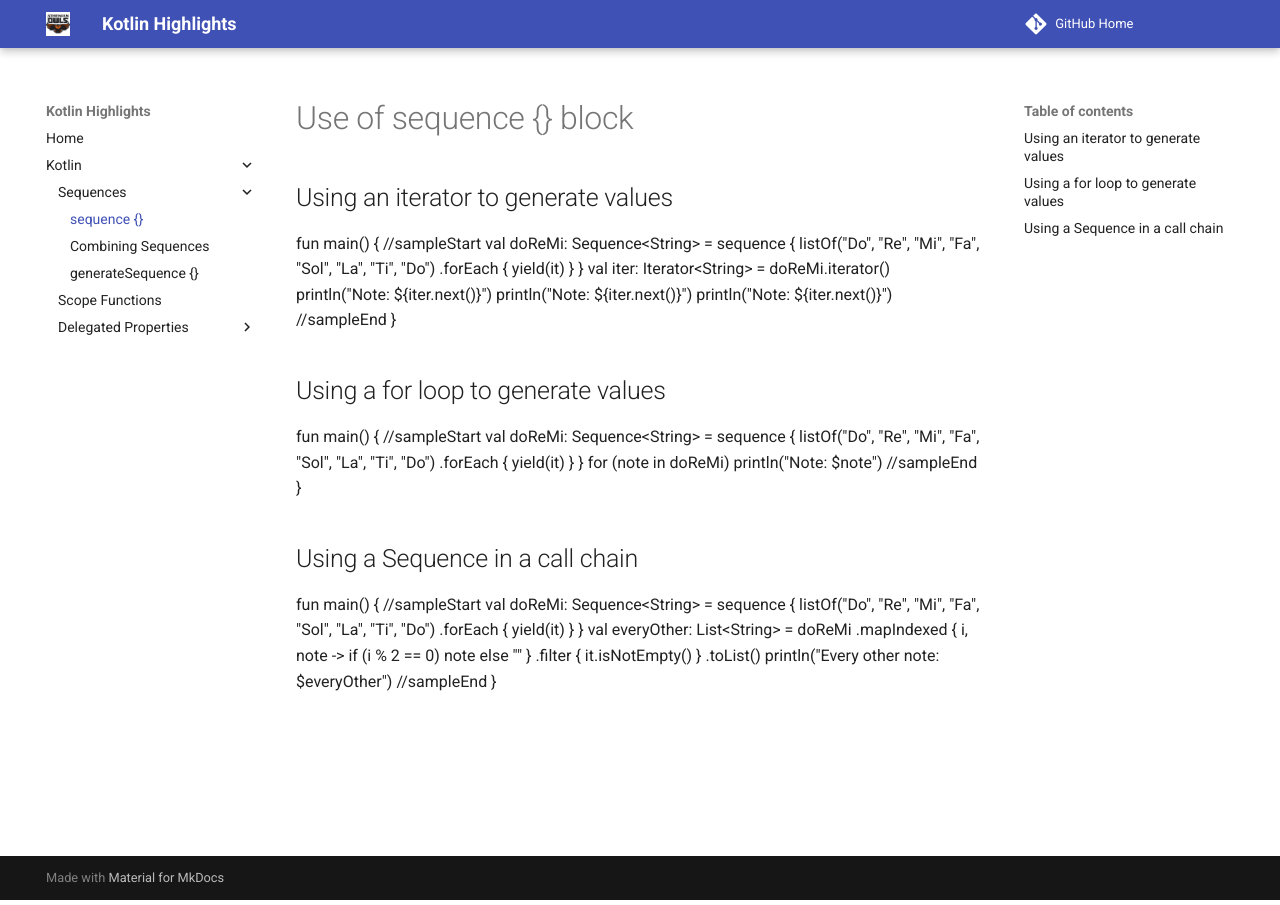
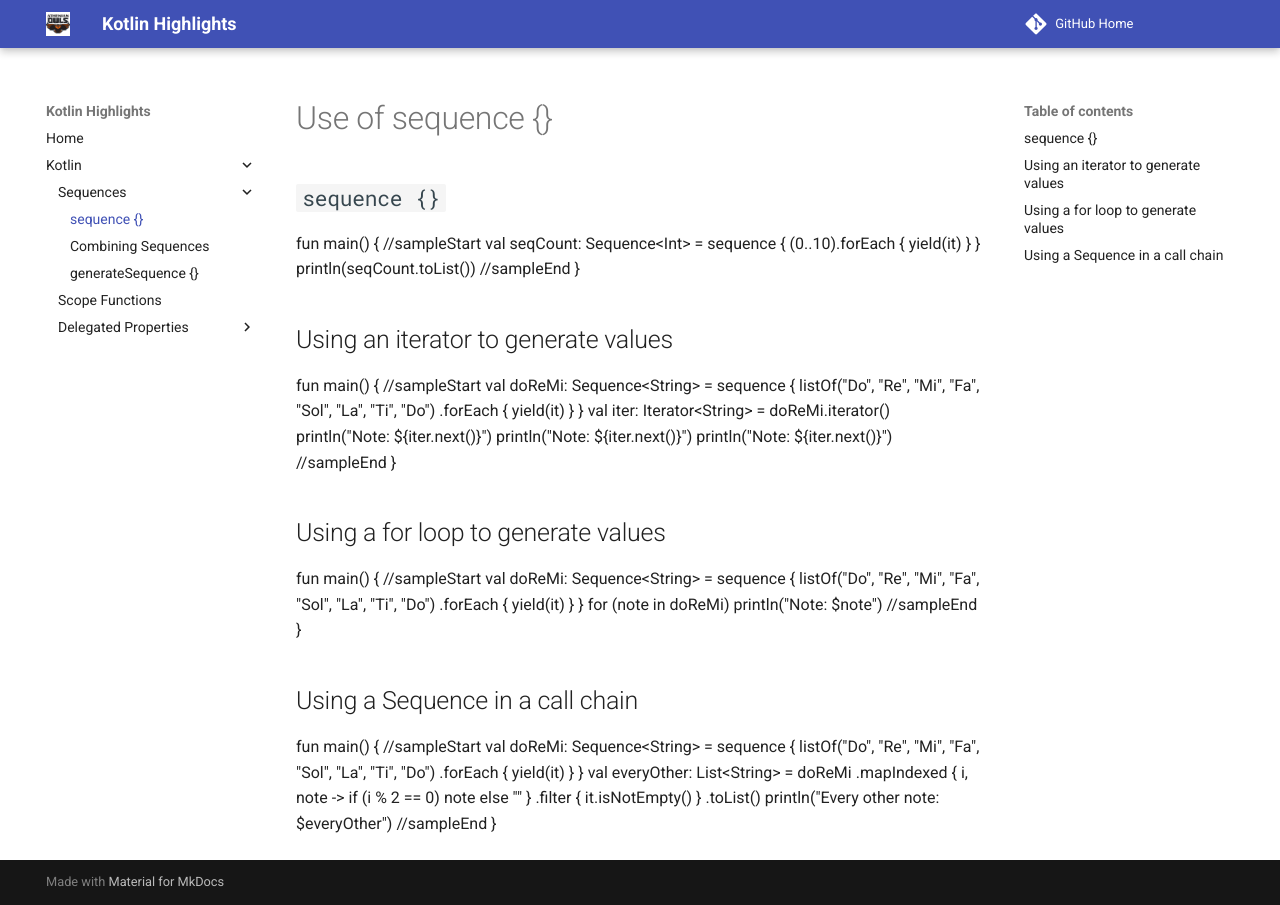
Before and after one commit to athenian-programming/kotlin-highlights, an MkDocs documentation site: the page built from docs/sequence.md, in a window 1280 px wide. Built offline with MkDocs 1.6.1 and Material for MkDocs 9.7.7, drawn with Linux system fonts in a browser that asks for light colours.

Commit message:
Update docs

```diff
--- a/docs/sequence.md
+++ b/docs/sequence.md
@@ -1,4 +1,19 @@
-# Use of sequence {} block
+# Use of sequence {}
+
+## `sequence {}`
+
+<div class="kotlin-code">
+fun main() {
+//sampleStart
+  val seqCount: Sequence&lt;Int> =
+    sequence {
+      (0..10).forEach { yield(it) }
+    }
+
+  println(seqCount.toList())
+//sampleEnd
+}
+</div>
 
 ## Using an iterator to generate values
 
```
Also changed, not shown: docs/combining-sequences.md (+1 -1 lines), docs/generate-sequence.md (+0 -15 lines), 2 other files.
